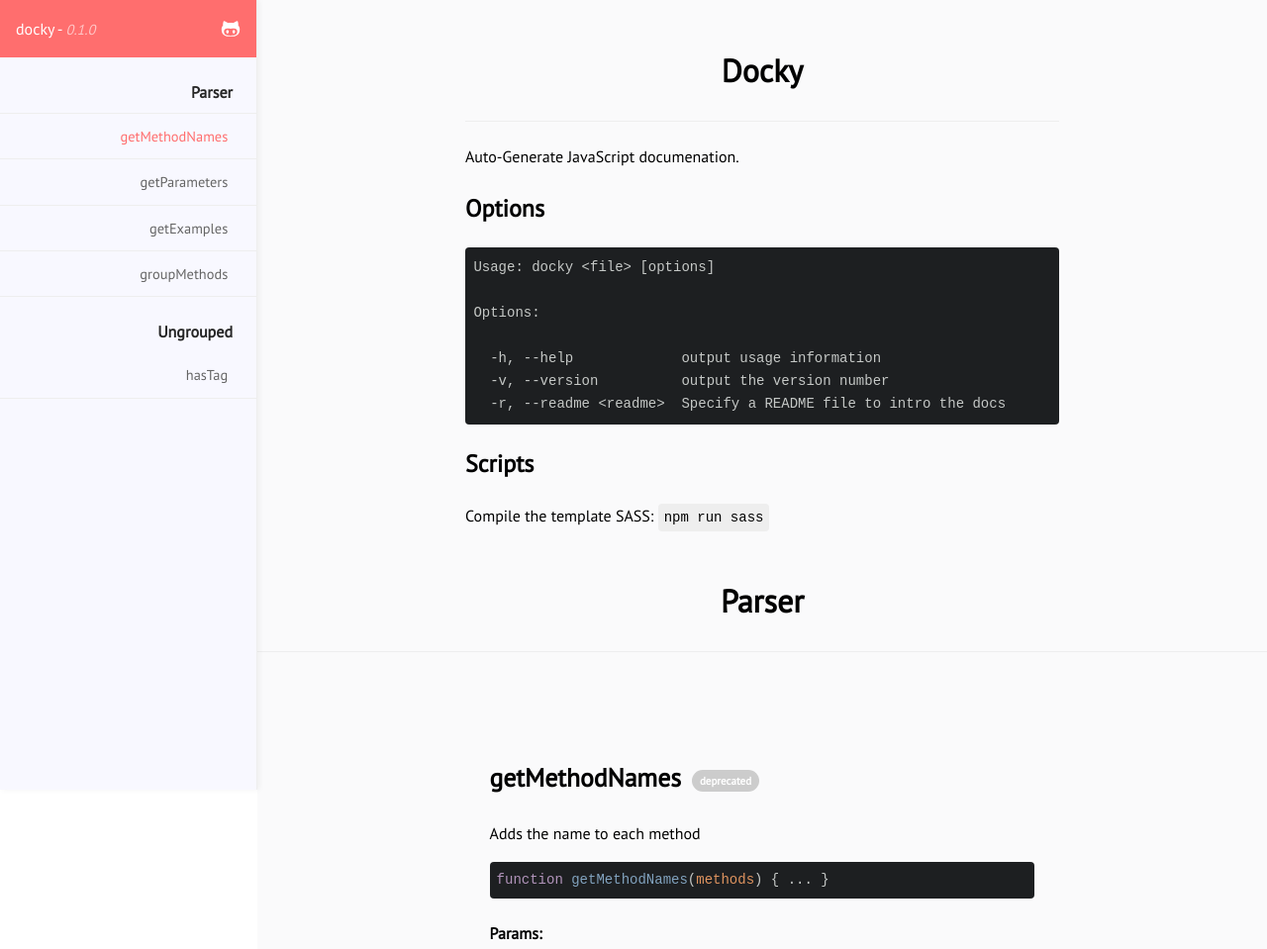
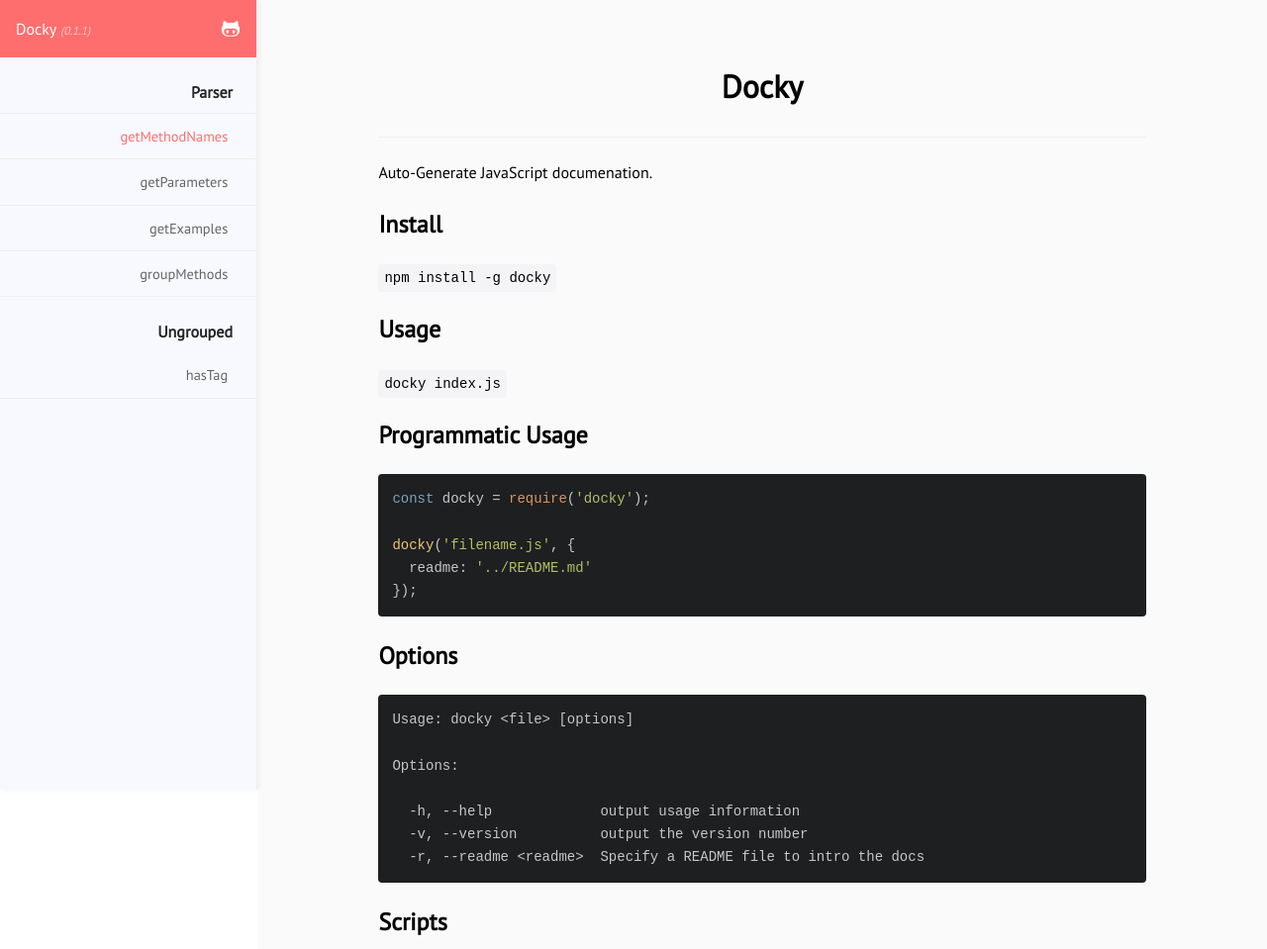
Before and after one commit to web-tools42/docky, a website: page docs/index.html in a window 1280 px wide. Shown: the top 959 px of the page at 99% size. Drawn offline with nearby package versions, Linux system fonts and the light colour scheme.

Commit message:
updated readme

```diff
--- a/docs/index.html
+++ b/docs/index.html
@@ -9,14 +9,13 @@
     <link href="https://fonts.googleapis.com/css?family=PT+Sans:400,300" rel="stylesheet" type="text/css">
     <link rel="stylesheet" href="css/normalize.css">
     <link rel="stylesheet" href="css/main.css">
-    <link rel="stylesheet" href="https://cdnjs.cloudflare.com/ajax/libs/highlight.js/9.2.0/styles/tomorrow-night.min.css">
+    <link rel="stylesheet" href="https://cdnjs.cloudflare.com/ajax/libs/highlight.js/9.2.0/styles/hybrid.min.css">
     <script src="https://cdnjs.cloudflare.com/ajax/libs/highlight.js/9.2.0/highlight.min.js"></script>
   </head>
   <body>
     <main>
       <aside>
-        <header>docky - <span>0.1.0</span><a href="https://github.com/bxfsh/docky#readme"><img src="images/github.svg"></a>
-        </header>
+        <header>Docky<span> <small>(0.1.1)</small></span><a href="https://github.com/bxfsh/docky#readme"><img src="images/github.svg"></a></header>
         <ul class="grouped">
           <h4 class="group-name">parser</h4>
           <li><a href="#getMethodNames">getMethodNames</a></li>
@@ -28,8 +27,19 @@
         </ul>
       </aside>
       <section id="methods">
-        <div id="readme" class="container"><h1 id="docky">Docky</h1>
+        <div id="readme"><h1 id="docky">Docky</h1>
 <p>Auto-Generate JavaScript documenation.</p>
+<h2 id="install">Install</h2>
+<p><code>npm install -g docky</code></p>
+<h2 id="usage">Usage</h2>
+<p><code>docky index.js</code></p>
+<h2 id="programmatic-usage">Programmatic Usage</h2>
+<pre><code class="lang-javascript">const docky = require(&#39;docky&#39;);
+
+docky(&#39;filename.js&#39;, {
+  readme: &#39;../README.md&#39;
+});
+</code></pre>
 <h2 id="options">Options</h2>
 <pre><code class="lang-shell">Usage: docky &lt;file&gt; [options]
 
--- a/docs/js/main.js
+++ b/docs/js/main.js
@@ -4,7 +4,9 @@
 });
 
 $(document).ready(function () {
+  $.fn.waypoint.offset = 200;
   $('article').waypoint(function (event, direction) {
+    console.log(event, direction);
     var id = $(this).attr('id');
     $('ul li a').removeClass('active');
     $('ul li a[href="#' + id + '"]').addClass('active');
--- a/template/js/main.js
+++ b/template/js/main.js
@@ -4,7 +4,9 @@
 });
 
 $(document).ready(function () {
+  $.fn.waypoint.offset = 200;
   $('article').waypoint(function (event, direction) {
+    console.log(event, direction);
     var id = $(this).attr('id');
     $('ul li a').removeClass('active');
     $('ul li a[href="#' + id + '"]').addClass('active');
--- a/template/sass/main.scss
+++ b/template/sass/main.scss
@@ -152,7 +152,7 @@
 }
 
 code {
-  background: #eee;
+  background: #f4f4f7;
   padding: 6px;
 }
 
@@ -166,6 +166,10 @@
   color: white;
 }
 
+div#readme {
+  padding: 1em 12%;
+}
+
 .container {
   max-width: 600px;
   margin: 0 auto;
--- a/template/template.jade
+++ b/template/template.jade
@@ -12,7 +12,8 @@
     link(href='https://fonts.googleapis.com/css?family=PT+Sans:400,300', rel='stylesheet', type='text/css')
     link(rel="stylesheet", href="css/normalize.css")
     link(rel="stylesheet", href="css/main.css")
-    link(rel="stylesheet", href="https://cdnjs.cloudflare.com/ajax/libs/highlight.js/9.2.0/styles/tomorrow-night.min.css")
+    //- link(rel="stylesheet", href="https://cdnjs.cloudflare.com/ajax/libs/highlight.js/9.2.0/styles/tomorrow-night.min.css")
+    link(rel="stylesheet", href="https://cdnjs.cloudflare.com/ajax/libs/highlight.js/9.2.0/styles/hybrid.min.css")
     script(src="https://cdnjs.cloudflare.com/ajax/libs/highlight.js/9.2.0/highlight.min.js")
 
   body
@@ -20,8 +21,9 @@
       //- Sidebar
       aside
         //- Sidebar header
-        header #{package.name} -
-          span= package.version
+        header= capitalize(package.name)
+          span
+            small (#{package.version})
           if package.homepage
             a(href="#{package.homepage}")
               img(src="images/github.svg")
@@ -42,7 +44,7 @@
 
       section#methods
         if readme
-          div(class="container", id="readme")!= markdown(readme)
+          div(id="readme")!= markdown(readme)
 
         div.grouped
           each list, group in methods.grouped
```
Also changed, not shown: README.md, docs/css/main.css, template/css/main.css, 2 other files.
